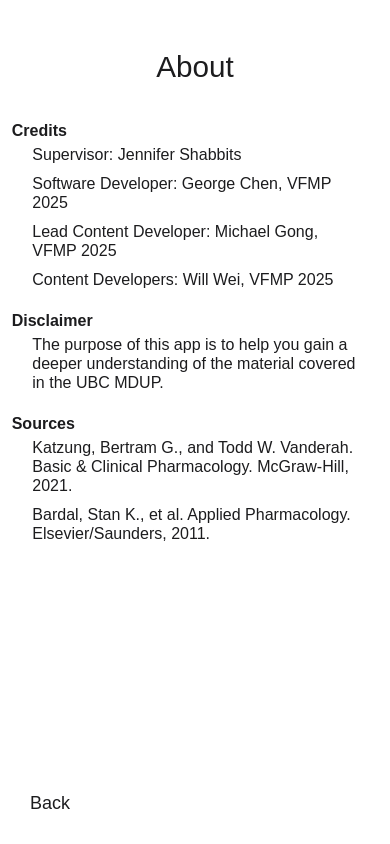
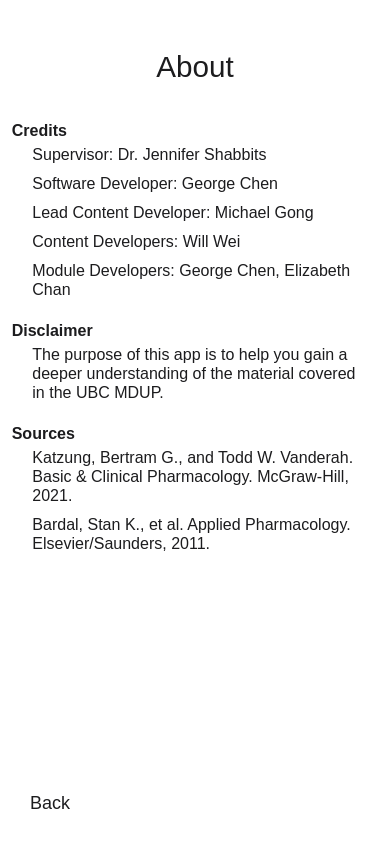
Before and after one commit to ubcgchen/UBCMedFormulary, a React Native app: screen /About in a window 390 px wide. Built offline with nearby package versions, Linux system fonts and the light colour scheme.

Commit message:
module update

```diff
--- a/app/data/Credits.js
+++ b/app/data/Credits.js
@@ -1,6 +1,7 @@
 export const credits = [
-  "Supervisor: Jennifer Shabbits",
-  "Software Developer: George Chen, VFMP 2025",
-  "Lead Content Developer: Michael Gong, VFMP 2025",
-  "Content Developers: Will Wei, VFMP 2025",
+  "Supervisor: Dr. Jennifer Shabbits",
+  "Software Developer: George Chen",
+  "Lead Content Developer: Michael Gong",
+  "Content Developers: Will Wei",
+  "Module Developers: George Chen, Elizabeth Chan"
 ];
--- a/app/data/Modules.js
+++ b/app/data/Modules.js
@@ -93,10 +93,8 @@ export const ANSPages = [
     {
         pageID: 12,
         pageTitle: "Cholinergic Crisis: A Toxicology Aside",
-        text: "Excessive cholinergic activity, often due to AChEI inhibitor toxicity, results in toxicity described by the mnemonic “SLUDGE” – salivation, lacrimation, urination, defecation, GI distress, and emesis. This condition is treated with supportive care and atropine, a muscarinic antagonist we will talk about next.[IMAGE_1]If administered early, pralidoxime can reverse the effects of organophosphates by reactivating AChE.",
-        images: [
-            require("../assets/Anatomy.png"),
-        ]
+        text: "Excessive cholinergic activity, often due to AChEI inhibitor toxicity, results in toxicity described by the mnemonic “SLUDGE” – salivation, lacrimation, urination, defecation, GI distress, and emesis. This condition is treated with supportive care and atropine, a muscarinic antagonist we will talk about next. If administered early, pralidoxime can reverse the effects of organophosphates by reactivating AChE.",
+        images: null
     },
     {
         pageID: 13,
@@ -164,9 +162,9 @@ export const SNSPages = [
     {
         pageID: 5,
         pageTitle: "SNS Physiology: An Anatomical Aside",
-        text: "Horner syndrome is characterized by the triad of ptosis, miosis, and facial anhidrosis. It can be a manifestation of lung cancer, particularly Pancoast tumors, which arise at the lung apex. These tumors invade or compress the sympathetic pathway as it exits the sympathetic chain toward the head, disrupting sympathetic innervation to the face and eyes and resulting in the characteristic findings.[IMAGE_1]",
+        text: "Horner's syndrome is characterized by the triad of ptosis, miosis, and facial anhidrosis. It can be a manifestation of lung cancer, particularly Pancoast tumors, which arise at the lung apex. These tumors invade or compress the sympathetic pathway as it exits the sympathetic chain toward the head, disrupting sympathetic innervation to the face and eyes and resulting in the characteristic findings.[IMAGE_1]",
         images: [
-            require("../assets/Anatomy.png"),
+            require("../assets/Horners.jpeg"),
         ]
     },
     {
@@ -234,7 +232,7 @@ export const SNSPages = [
         pageTitle: "Antagonists: Physiology Aside",
         text: "The renin-angiotensin-aldosterone system (RAAS), important in regulating blood pressure, fluid balance, and electrolytes, is under sympathetic control. When blood pressure drops, the SNS is activated and sympathetic nerve fibers activate β1 receptors on juxtaglomerular cells in the kidney leads to renin release.[IMAGE_1]In heart failure, sympathetic overactivity stimulates the RAAS, leading to vasoconstriction via angiotensin II and fluid retention via aldosterone. Metoprolol can be used blocks this process, reducing blood pressure, fluid retention, and cardiac afterload.",
         images: [
-            require("../assets/Anatomy.png"),
+            require("../assets/RAAS.png"),
         ]
     },
     {
```
Also changed, not shown: app/assets/Horners.jpeg (added), app/assets/RAAS.png (added).
